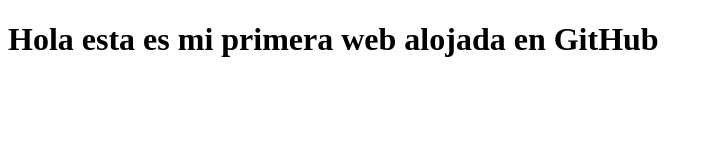
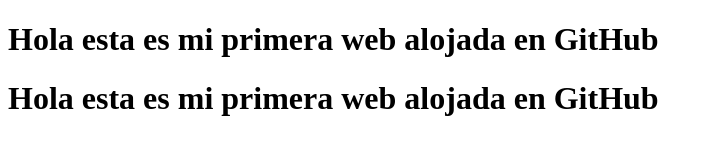
Before and after one commit to GeoDashup/ismael.github.io, a plain HTML site: page index.html in a window 1280 px wide. Shown: the whole page, without its empty margins (0-713 px from the left). Drawn offline with Linux system fonts and the light colour scheme.

Commit message:
Prueba 2

```diff
--- a/index.html
+++ b/index.html
@@ -9,6 +9,7 @@
 <body>
 
 	<h1>Hola esta es mi primera web alojada en GitHub</h1>
+	<h1>Hola esta es mi primera web alojada en GitHub</h1>
 
 </body>
 </html>
```
